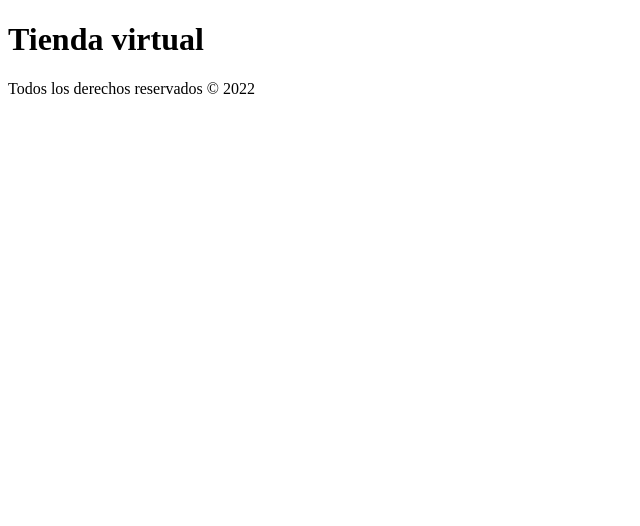
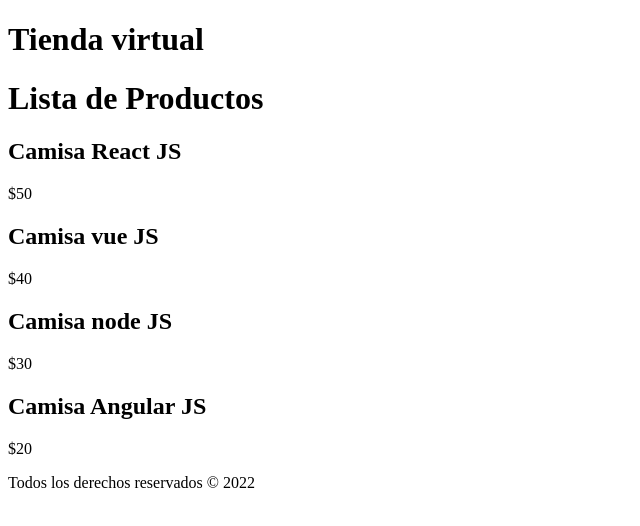
Before and after one commit to ojedam13/react_basicos, a React (Create React App) app: page / in a window 1280 px wide. Shown: the top 526 px of the page, without its empty margins (0-640 px from the left). Built offline with nearby package versions, Linux system fonts and the light colour scheme.

Commit message:
useState mostrar

```diff
--- a/src/App.js
+++ b/src/App.js
@@ -1,8 +1,18 @@
-import React, { Fragment } from 'react';
+import React, { Fragment, useState } from 'react';
 import Header from './components/Header';
 import Footer from './components/Footer';
+import Producto from './components/Producto';
 
 function App() {
+
+  //Crear listado de productos
+  const [productos, setProductos ] = useState([
+    { id : 1, nombre: 'Camisa React JS', precio: 50},
+    { id : 2, nombre: 'Camisa vue JS', precio: 40},
+    { id : 3, nombre: 'Camisa node JS', precio: 30},
+    { id : 4, nombre: 'Camisa Angular JS', precio: 20}
+  ]);
+
 
   // obetener la fecha
     const fecha = new Date().getFullYear();
@@ -13,6 +23,13 @@ function App() {
         titulo='Tienda virtual'
         numero= {20}
       />
+      <h1>Lista de Productos</h1>
+      {productos.map(producto => (
+        <Producto
+          key = {producto.id}
+          producto = {producto}
+        />
+      ))}
 
       <Footer
         fecha = {fecha}
--- /dev/null
+++ b/src/components/Producto.js
@@ -0,0 +1,17 @@
+import React from 'react';
+
+const Producto = ({producto}) => {
+
+    const { nombre, precio, id } = producto
+
+    return (
+        <div>
+            <h2>{nombre}</h2>
+            <p>${precio}</p>
+
+        </div>
+
+    );
+}
+
+export default Producto;
```
